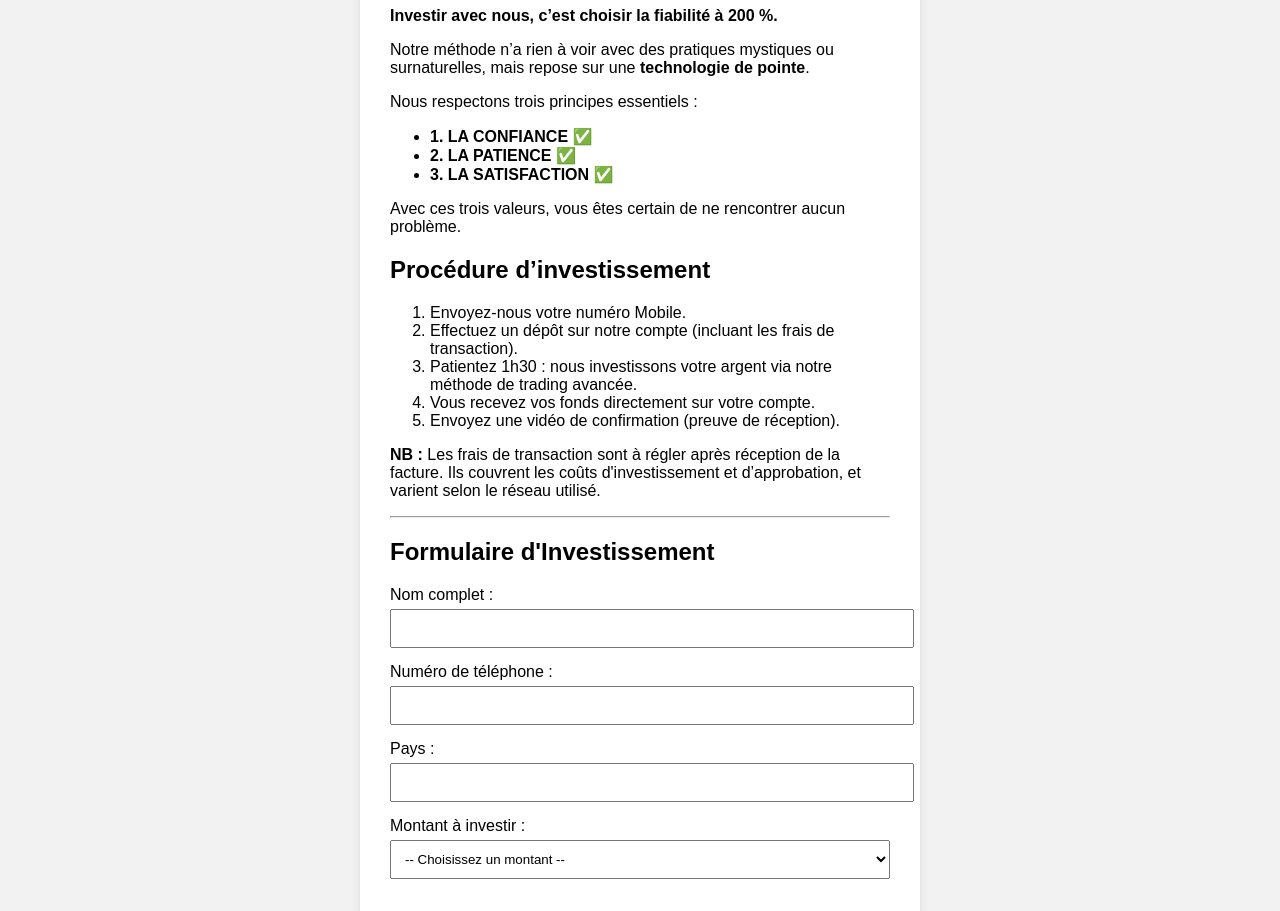
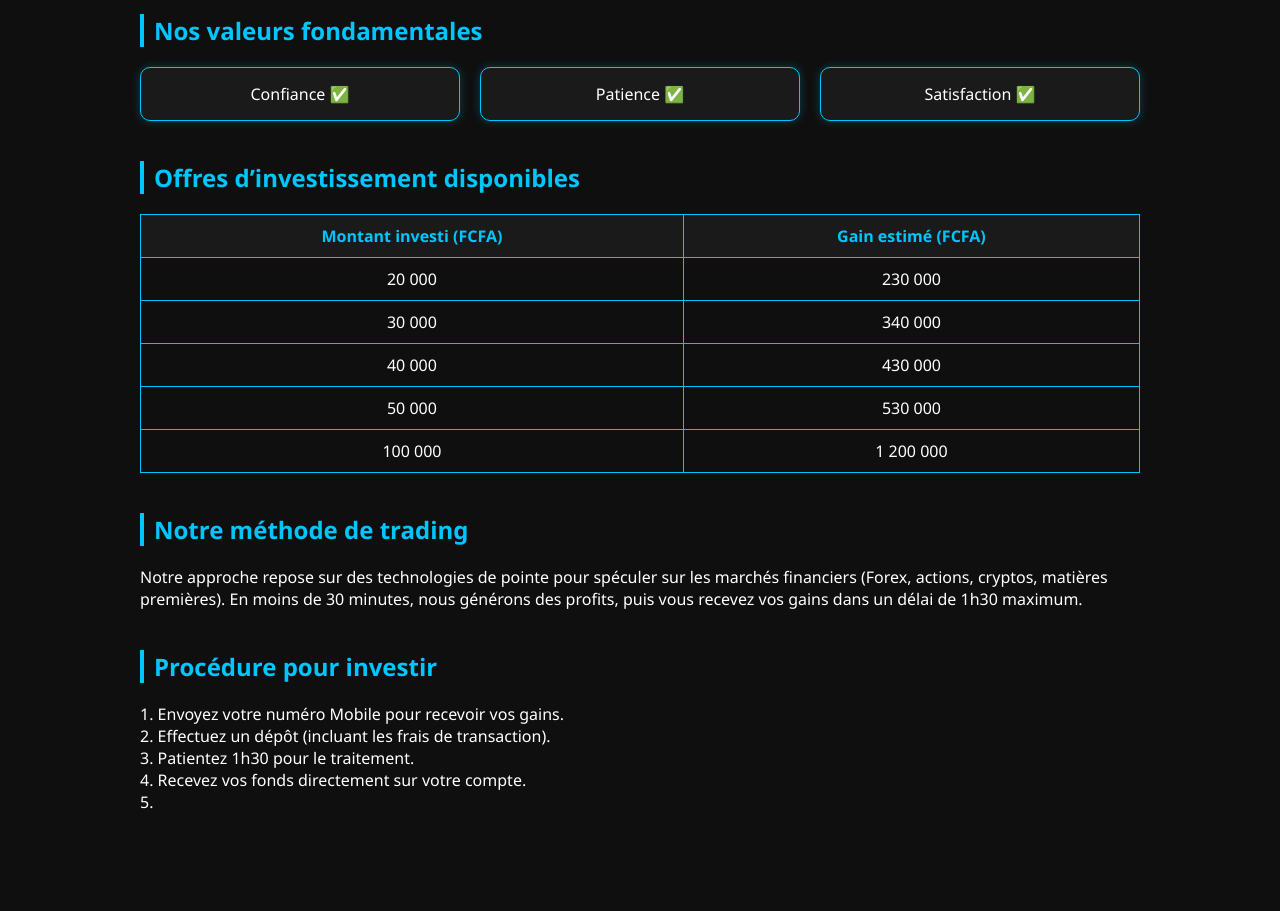
Before and after one commit to Taylorbayang/Trustinvest-site, a plain HTML site: page index.html in a window 1280 px wide. Shown: the part 131-1042 px from the top of the page. After the commit the page ends 1014 px from the top, so only its background shows below. Drawn offline with Linux system fonts and the light colour scheme.

Commit message:
Update index.html

```diff
--- a/index.html
+++ b/index.html
@@ -1,67 +1,186 @@
 <!DOCTYPE html>
 <html lang="fr">
 <head>
-  <meta charset="UTF-8" />
-  <meta name="viewport" content="width=device-width, initial-scale=1.0"/>
-  <title>Investissement Fiable</title>
-  <link rel="stylesheet" href="style.css" />
+  <meta charset="UTF-8">
+  <meta name="viewport" content="width=device-width, initial-scale=1.0">
+  <title>Investissez avec Confiance</title>
+  <style>
+    body {
+      margin: 0;
+      background: #0f0f0f;
+      font-family: 'Segoe UI', Tahoma, Geneva, Verdana, sans-serif;
+      color: #fff;
+    }
+
+    header {
+      background: linear-gradient(90deg, #00c6ff, #0072ff);
+      padding: 20px;
+      text-align: center;
+      box-shadow: 0 0 20px #0072ff;
+    }
+
+    header h1 {
+      margin: 0;
+      font-size: 2.5em;
+    }
+
+    .container {
+      padding: 30px;
+      max-width: 1000px;
+      margin: auto;
+    }
+
+    .section {
+      margin-bottom: 40px;
+    }
+
+    h2 {
+      color: #00c6ff;
+      border-left: 4px solid #00c6ff;
+      padding-left: 10px;
+    }
+
+    .values {
+      display: flex;
+      gap: 20px;
+      margin: 20px 0;
+    }
+
+    .value-box {
+      background: #1a1a1a;
+      border: 1px solid #00c6ff;
+      padding: 15px;
+      flex: 1;
+      border-radius: 10px;
+      text-align: center;
+      box-shadow: 0 0 10px #00c6ff44;
+    }
+
+    .invest-table {
+      width: 100%;
+      border-collapse: collapse;
+      margin-top: 20px;
+    }
+
+    .invest-table th, .invest-table td {
+      border: 1px solid #00c6ff;
+      padding: 10px;
+      text-align: center;
+    }
+
+    .invest-table th {
+      background-color: #1a1a1a;
+      color: #00c6ff;
+    }
+
+    .form-section form {
+      background: #1a1a1a;
+      padding: 20px;
+      border-radius: 10px;
+      box-shadow: 0 0 10px #00c6ff33;
+    }
+
+    .form-section label {
+      display: block;
+      margin-bottom: 5px;
+      color: #ccc;
+    }
+
+    .form-section input, .form-section select {
+      width: 100%;
+      padding: 10px;
+      margin-bottom: 15px;
+      border: 1px solid #0072ff;
+      border-radius: 5px;
+      background: #0f0f0f;
+      color: #fff;
+    }
+
+    .form-section button {
+      width: 100%;
+      padding: 12px;
+      background: #00c6ff;
+      border: none;
+      color: #000;
+      font-weight: bold;
+      font-size: 16px;
+      border-radius: 5px;
+      cursor: pointer;
+      transition: 0.3s;
+    }
+
+    .form-section button:hover {
+      background: #0072ff;
+      color: #fff;
+    }
+
+    footer {
+      text-align: center;
+      padding: 20px;
+      color: #888;
+      font-size: 14px;
+    }
+  </style>
 </head>
 <body>
+
+  <header>
+    <h1>Investissez avec Confiance à 200 %</h1>
+  </header>
+
   <div class="container">
-    <h1>Investissez avec Confiance</h1>
 
-    <section class="intro">
-      <p><strong>Investir avec nous, c’est choisir la fiabilité à 200 %.</strong></p>
-      <p>Notre méthode n’a rien à voir avec des pratiques mystiques ou surnaturelles, mais repose sur une <strong>technologie de pointe</strong>.</p>
-      <p>Nous respectons trois principes essentiels :</p>
-      <ul>
-        <li><strong>1. LA CONFIANCE ✅</strong></li>
-        <li><strong>2. LA PATIENCE ✅</strong></li>
-        <li><strong>3. LA SATISFACTION ✅</strong></li>
-      </ul>
-      <p>Avec ces trois valeurs, vous êtes certain de ne rencontrer aucun problème.</p>
-    </section>
+    <div class="section">
+      <h2>Nos valeurs fondamentales</h2>
+      <div class="values">
+        <div class="value-box">Confiance ✅</div>
+        <div class="value-box">Patience ✅</div>
+        <div class="value-box">Satisfaction ✅</div>
+      </div>
+    </div>
 
-    <section class="procedure">
-      <h2>Procédure d’investissement</h2>
-      <ol>
-        <li>Envoyez-nous votre numéro Mobile.</li>
-        <li>Effectuez un dépôt sur notre compte (incluant les frais de transaction).</li>
-        <li>Patientez 1h30 : nous investissons votre argent via notre méthode de trading avancée.</li>
-        <li>Vous recevez vos fonds directement sur votre compte.</li>
-        <li>Envoyez une vidéo de confirmation (preuve de réception).</li>
-      </ol>
-      <p><strong>NB :</strong> Les frais de transaction sont à régler après réception de la facture. Ils couvrent les coûts d'investissement et d’approbation, et varient selon le réseau utilisé.</p>
-    </section>
+    <div class="section">
+      <h2>Offres d’investissement disponibles</h2>
+      <table class="invest-table">
+        <tr>
+          <th>Montant investi (FCFA)</th>
+          <th>Gain estimé (FCFA)</th>
+        </tr>
+        <tr>
+          <td>20 000</td>
+          <td>230 000</td>
+        </tr>
+        <tr>
+          <td>30 000</td>
+          <td>340 000</td>
+        </tr>
+        <tr>
+          <td>40 000</td>
+          <td>430 000</td>
+        </tr>
+        <tr>
+          <td>50 000</td>
+          <td>530 000</td>
+        </tr>
+        <tr>
+          <td>100 000</td>
+          <td>1 200 000</td>
+        </tr>
+      </table>
+    </div>
 
-    <hr />
+    <div class="section">
+      <h2>Notre méthode de trading</h2>
+      <p>
+        Notre approche repose sur des technologies de pointe pour spéculer sur les marchés financiers (Forex, actions, cryptos, matières premières). En moins de 30 minutes, nous générons des profits, puis vous recevez vos gains dans un délai de 1h30 maximum.
+      </p>
+    </div>
 
-    <h2>Formulaire d'Investissement</h2>
-    <form id="investmentForm" onsubmit="handleSubmit(event)">
-      <label>Nom complet :</label>
-      <input type="text" id="name" required />
-
-      <label>Numéro de téléphone :</label>
-      <input type="tel" id="phone" required />
-
-      <label>Pays :</label>
-      <input type="text" id="country" required />
-
-      <label>Montant à investir :</label>
-      <select id="amount" onchange="calculateReturn()" required>
-        <option value="">-- Choisissez un montant --</option>
-        <option value="20000">20 000 F</option>
-        <option value="30000">30 000 F</option>
-        <option value="50000">50 000 F</option>
-        <option value="100000">100 000 F</option>
-      </select>
-
-      <div id="returnDisplay"></div>
-
-      <button type="submit">Valider l'investissement</button>
-    </form>
-  </div>
-
-  <script src="script.js"></script>
-</body>
-</html>
+    <div class="section">
+      <h2>Procédure pour investir</h2>
+      <p>
+        1. Envoyez votre numéro Mobile pour recevoir vos gains. <br>
+        2. Effectuez un dépôt (incluant les frais de transaction). <br>
+        3. Patientez 1h30 pour le traitement. <br>
+        4. Recevez vos fonds directement sur votre compte. <br>
+        5.
```
